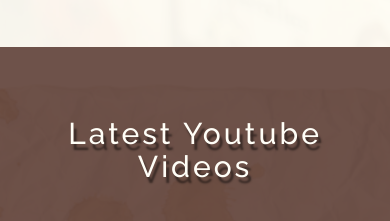
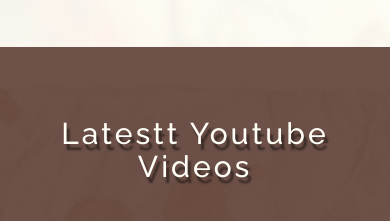
Before and after one commit to metalandcoffee/First-Static-Site, a plain HTML site: page index.html in a window 390 px wide. Shown: the part 2029-2250 px from the top of the page. Drawn offline with nearby package versions, Linux system fonts and the light colour scheme; grey boxes are pictures that could not be loaded.

```diff
--- a/index.html
+++ b/index.html
@@ -153,7 +153,7 @@
 
 
             <div class="container" id="videos">
-                <h2 class="text-center coffee-header">Latest Youtube Videos</h2>
+                <h2 class="text-center coffee-header">Latestt Youtube Videos</h2>
                 <div class="row">
                     <div class="main-carousel" data-flickity='{ "wrapAround": true }'>
                         <div class="carousel-cell">
```
